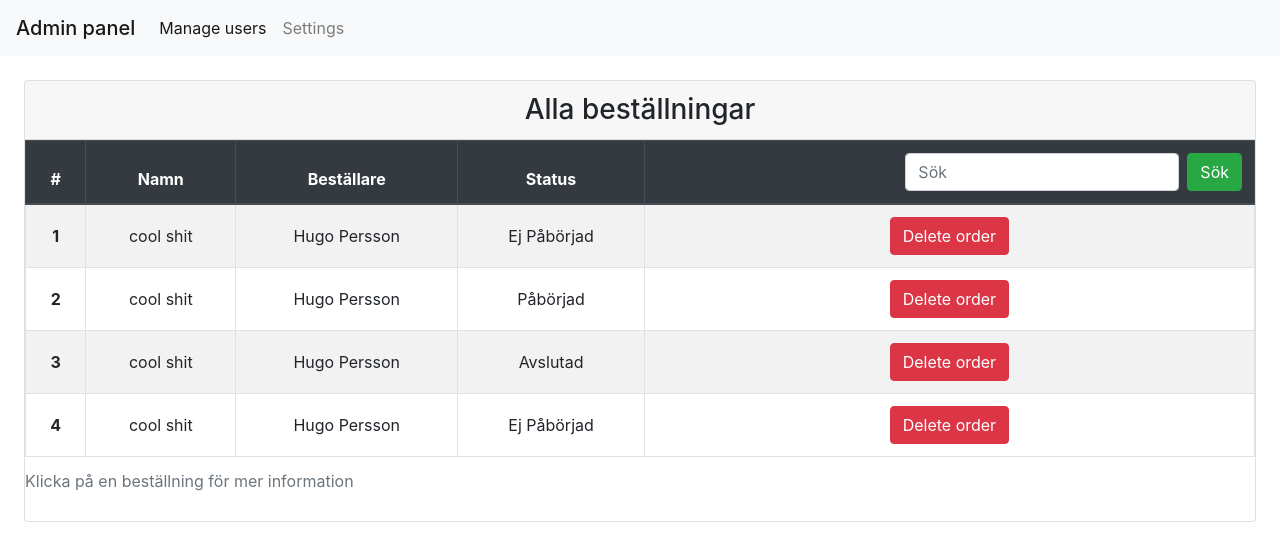
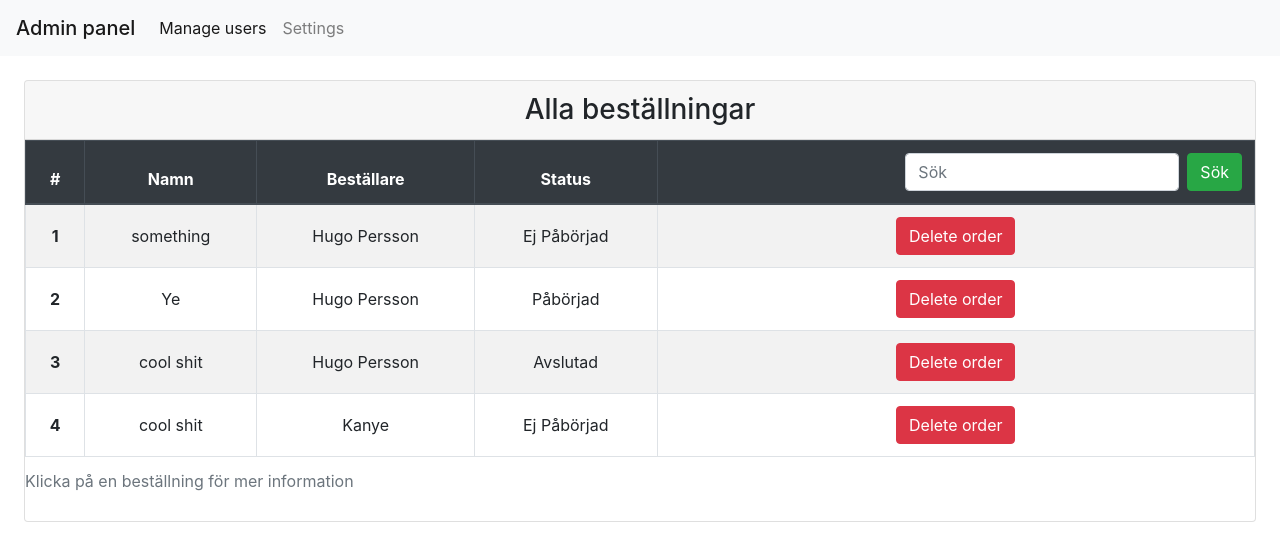
Before and after one commit to Hugo-Persson/T4OrderSystemFrontend, a Svelte app: page /adminPanel in a window 1280 px wide. Shown: the top 560 px of the page. Built offline with nearby package versions, Linux system fonts and the light colour scheme.

Commit message:
Added search function for orders

```diff
--- a/src/Pages/AdminPanel.svelte
+++ b/src/Pages/AdminPanel.svelte
@@ -2,15 +2,16 @@
   import { Link } from "svelte-routing";
   import Order from "./Components/Order.svelte";
 
-  let orders = [
+  let searchQuery = "";
+  let allOrders = [
     {
-      name: "cool shit",
+      name: "something",
       number: 1,
       customer: "Hugo Persson",
       status: "Ej Påbörjad"
     },
     {
-      name: "cool shit",
+      name: "Ye",
       number: 2,
       customer: "Hugo Persson",
       status: "Påbörjad"
@@ -24,10 +25,23 @@
     {
       name: "cool shit",
       number: 4,
-      customer: "Hugo Persson",
+      customer: "Kanye",
       status: "Ej Påbörjad"
     }
   ];
+  let showOrders = allOrders;
+  function filter(e) {
+    e.preventDefault();
+    showOrders = allOrders.filter(
+      order =>
+        order.number == searchQuery ||
+        searchProperty(order.name) ||
+        searchProperty(order.customer)
+    );
+  }
+  function searchProperty(prop) {
+    return prop.toLowerCase().search(searchQuery.toLocaleLowerCase()) > -1;
+  }
 </script>
 
 <nav class="navbar navbar-expand-lg sticky-top navbar-light bg-light">
@@ -55,8 +69,10 @@
         <th scope="col">Status</th>
         <th scope="col">
           <form
+            on:submit={filter}
             class="form-inline my-2 my-lg-0 text-center justify-content-end">
             <input
+              bind:value={searchQuery}
               class="form-control mr-sm-2 "
               type="search"
               placeholder="Sök"
@@ -69,7 +85,7 @@
       </tr>
     </thead>
     <tbody>
-      {#each orders as order}
+      {#each showOrders as order}
         <Order {order} />
       {/each}
 
```
